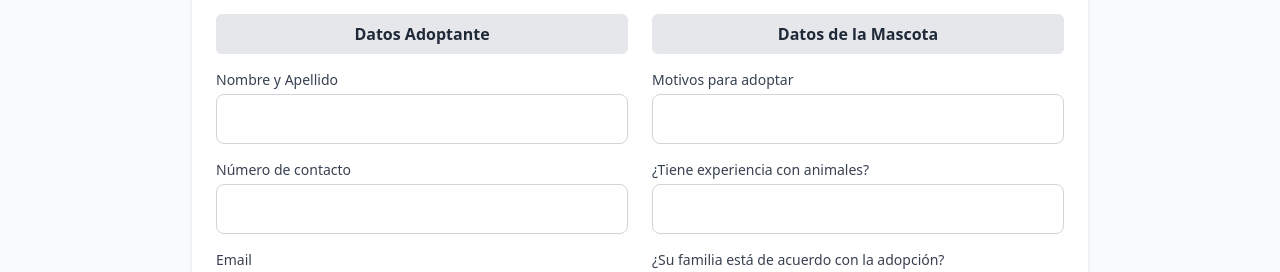
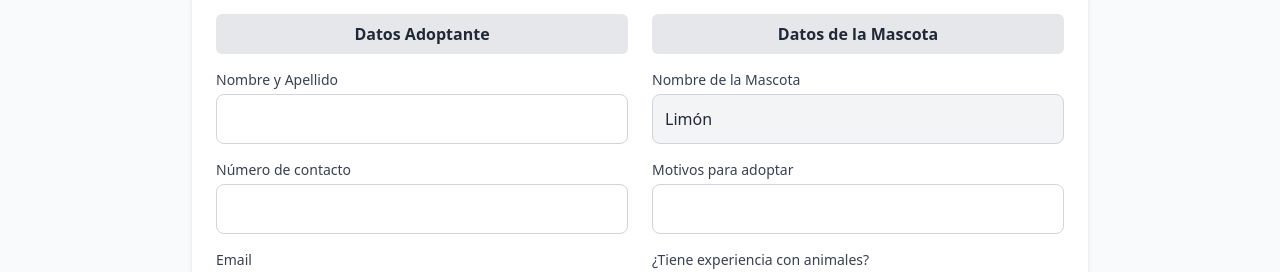
Before and after one commit to No-Country-simulation/c24-22-m-webapp, a React (Vite) app: page /adoption-form/1 in a window 1280 px wide. Both pictures are taken after a click on the button "ESTOY LISTO". Shown: the part 162-434 px from the top of the page. Built offline with nearby package versions, Linux system fonts and the light colour scheme; no server answers.

Commit message:
Actaulizacion de error (no mostraba datos)

```diff
--- a/src/pages/AdoptionForm.jsx
+++ b/src/pages/AdoptionForm.jsx
@@ -1,12 +1,14 @@
 import React, { useState } from 'react';
-import { useNavigate, useParams } from 'react-router-dom';
+import { useNavigate, useParams, useLocation } from 'react-router-dom';
 import { FaCheck } from 'react-icons/fa';
 
 function AdoptionForm() {
   const { id } = useParams();
   const navigate = useNavigate();
+  const location = useLocation(); // Para acceder al estado pasado desde PetProfile
   const [currentStep, setCurrentStep] = useState(1);
 
+  // Lista de mascotas como respaldo
   const pets = [
     {
       id: 1,
@@ -141,7 +143,11 @@ function AdoptionForm() {
       photos: ['/assets/pet1.jpg', '/assets/pet2.jpg'],
     },
   ];
-  const pet = pets.find(p => p.id === parseInt(id));
+
+  // Obtener la mascota del estado (desde PetProfile) o del arreglo como respaldo
+  const petFromState = location.state?.pet;
+  const petFromArray = pets.find(p => p.id === parseInt(id));
+  const pet = petFromState || petFromArray;
 
   const [formData, setFormData] = useState({
     nombreApellido: '',
@@ -151,7 +157,7 @@ function AdoptionForm() {
     direccion: '',
     nucleoFamiliar: '',
     tipoVivienda: '',
-    nombreMascota: pet?.name || '',
+    nombreMascota: pet?.name || '', // Inicializar con el nombre de la mascota
     motivosAdopcion: '',
     experienciaAnimales: '',
     familiaDeAcuerdo: '',
@@ -181,13 +187,28 @@ function AdoptionForm() {
     window.scrollTo(0, 0);
   };
 
+  // Si no se encuentra la mascota, mostrar un mensaje
+  if (!pet) {
+    return (
+      <div className="min-h-screen bg-gray-50 dark:bg-gray-900 pt-16 px-4 py-8 text-center">
+        <div>Mascota no encontrada</div>
+        <button
+          onClick={() => navigate('/adopt')}
+          className="mt-4 py-2 px-4 bg-blue-500 text-white rounded-md hover:bg-blue-600"
+        >
+          Volver a Adoptar
+        </button>
+      </div>
+    );
+  }
+
   return (
     <div className="min-h-screen bg-gray-50 dark:bg-gray-900 pt-16 px-4 py-8 animate-fade-in">
       <div className="max-w-4xl mx-auto">
-        {/* Título */}
+        {/* Título con el nombre de la mascota */}
         <div className="w-full bg-white dark:bg-gray-800 rounded-lg shadow-md p-4 mb-6 text-center">
           <h1 className="text-2xl font-bold text-gray-800 dark:text-white">
-            Solicitud de Adopción para {pet?.name || 'esta mascota'}
+            Solicitud de Adopción para {pet.name}
           </h1>
         </div>
 
@@ -227,8 +248,8 @@ function AdoptionForm() {
 
               <div className="w-full md:w-1/3 flex items-center justify-center mt-6 md:mt-0">
                 <img
-                  src={pet?.photos[0] || '/assets/placeholder-pet.jpg'}
-                  alt={pet?.name || 'Mascota'}
+                  src={pet.photos?.[0] || '/assets/placeholder-pet.jpg'}
+                  alt={pet.name}
                   className="w-48 h-48 object-cover rounded-full border-2 border-gray-300"
                 />
               </div>
@@ -328,6 +349,18 @@ function AdoptionForm() {
 
                 <div className="space-y-4">
                   <div>
+                    <label className="block text-sm mb-1 text-gray-700 dark:text-gray-300">Nombre de la Mascota</label>
+                    <input
+                      type="text"
+                      name="nombreMascota"
+                      value={formData.nombreMascota}
+                      onChange={handleChange}
+                      className="w-full p-3 rounded-lg border border-gray-300 dark:border-gray-600 bg-gray-100 dark:bg-gray-700 text-gray-800 dark:text-white"
+                      readOnly // Hacerlo solo lectura para preservar el nombre
+                    />
+                  </div>
+
+                  <div>
                     <label className="block text-sm mb-1 text-gray-700 dark:text-gray-300">Motivos para adoptar</label>
                     <input
                       type="text"
```
